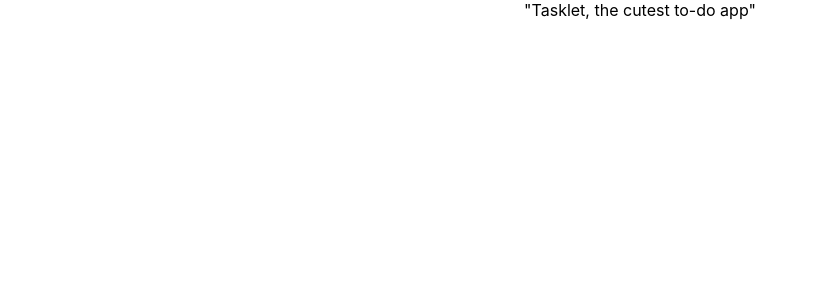
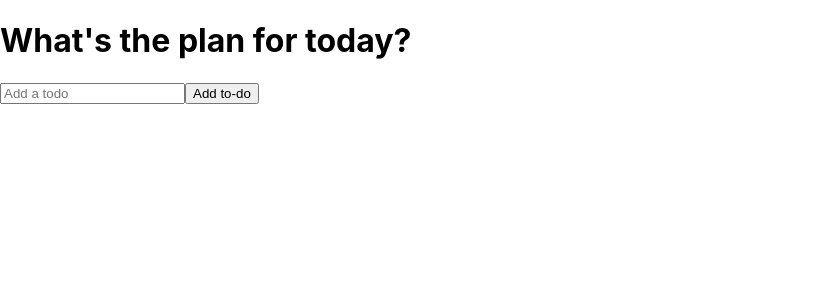
Before and after one commit to Sarronnn/taskletApp, a React (Create React App) app: page / in a window 1280 px wide. Shown: the top 300 px of the page, without its empty margins (0-818 px from the left). Built offline with nearby package versions, Linux system fonts and the light colour scheme.

Commit message:
Basic functionality works

```diff
--- a/package.json
+++ b/package.json
@@ -8,6 +8,7 @@
     "@testing-library/user-event": "^13.5.0",
     "react": "^18.2.0",
     "react-dom": "^18.2.0",
+    "react-icons": "^4.11.0",
     "react-scripts": "5.0.1",
     "uuid": "^9.0.1",
     "web-vitals": "^2.1.4"
--- a/src/App.js
+++ b/src/App.js
@@ -1,7 +1,13 @@
 import "./App.css";
+import TodoForm from "./components/TodoForm";
+import TodoList from "./components/TodoList";
 
 function App() {
-  return <div className="App">"Tasklet, the cutest to-do app"</div>;
+  return (
+    <div className="todo-app">
+      <TodoList />
+    </div>
+  );
 }
 
 export default App;
--- /dev/null
+++ b/src/components/Todo.js
@@ -0,0 +1,46 @@
+import React, { useState } from "react";
+import TodoForm from "./TodoForm";
+import { RiCloseCircleLine } from "react-icons/ri";
+import { TiEdit } from "react-icons/ti";
+
+function Todo({ todos, completeTodo, removeTodo, updateTodo }) {
+  const [edit, setEdit] = useState({
+    id: null,
+    value: "",
+  });
+
+  const submitUpdate = (value) => {
+    updateTodo(edit.id, value);
+    setEdit({
+      id: null,
+      value: "",
+    });
+  };
+
+  if (edit.id) {
+    return <TodoForm edit={edit} onSubmit={submitUpdate} />;
+  }
+  return todos.map((todo, index) => (
+    /**checks if to-do is complete or not*/
+    <div
+      className={todo.isComplete ? "todo-row complete" : "todo-row"}
+      key={index}
+    >
+      <div key={todo.id} onClick={() => completeTodo(todo.id)}>
+        {todo.text}
+      </div>
+      <div className="icons">
+        <RiCloseCircleLine
+          onClick={() => removeTodo(todo.id)}
+          className="date-icon"
+        />
+        <TiEdit
+          onClick={() => setEdit({ id: todo.id, value: todo.text })}
+          className="edit-icon"
+        />
+      </div>
+    </div>
+  ));
+}
+
+export default Todo;
--- /dev/null
+++ b/src/components/TodoForm.js
@@ -0,0 +1,39 @@
+import React, { useState } from "react";
+
+function TodoForm(props) {
+  /*The function that updates based on the user's input*/
+  const [input, setInput] = useState("");
+
+  const handleChange = (e) => {
+    setInput(e.target.value);
+  };
+
+  /*to prevent page from reloading upon clicking the submit button*/
+  const handleSubmit = (e) => {
+    e.preventDefault();
+
+    props.onSubmit({
+      /**Create an id: a random number times 10000 makes it unlikely to have the same id */
+      id: Math.floor(Math.random() * 10000),
+      text: input,
+    });
+    setInput("");
+  };
+  /*Lets create our form*/
+  return (
+    /*handleSubmit is called here so functions upon clicking/sumbitting*/
+    <form className="todo-form" onSubmit={handleSubmit}>
+      <input
+        type="text"
+        placeholder="Add a todo"
+        value={input}
+        name="text"
+        className="todo-input"
+        onChange={handleChange}
+      />
+      <button className="todo-button"> Add to-do</button>
+    </form>
+  );
+}
+
+export default TodoForm;
--- /dev/null
+++ b/src/components/TodoList.js
@@ -0,0 +1,59 @@
+import React, { useState } from "react";
+import TodoForm from "./TodoForm";
+import Todo from "./Todo";
+
+function TodoList() {
+  const [todos, setTodos] = useState([]);
+
+  const addTodo = (todo) => {
+    /**Handles the case where if nothing is typed, it is not added to your to-do list */
+    if (!todo.text || /^\s*$/.test(todo.text)) {
+      return;
+    }
+
+    const newTodos = [todo, ...todos];
+    /**set value to new to-dos */
+    setTodos(newTodos);
+  };
+
+  const updatedTodo = (todoId, newValue) => {
+    /**Handles the case where if nothing is typed, it is not added to your to-do list */
+    if (!newValue.text || /^\s*$/.test(newValue.text)) {
+      return;
+    }
+    /**If id is ==, set to new value, if not, set to item */
+    setTodos((prev) =>
+      prev.map((item) => (item.id === todoId ? newValue : item))
+    );
+  };
+
+  /**function to remove a tassk upon click */
+  const removeTodo = (id) => {
+    const removeArr = [...todos].filter((todo) => todo.id !== id);
+    setTodos(removeArr);
+  };
+
+  const completeTodo = (id) => {
+    let updatedTodos = todos.map((todo) => {
+      if (todo.id === id) {
+        todo.isComplete = !todo.isComplete;
+      }
+      return todo;
+    });
+    setTodos(updatedTodos);
+  };
+  return (
+    <div>
+      <h1>What's the plan for today?</h1>
+      <TodoForm onSubmit={addTodo} />
+      <Todo
+        todos={todos}
+        completeTodo={completeTodo}
+        removeTodo={removeTodo}
+        updatedTodo={updatedTodo}
+      />
+    </div>
+  );
+}
+
+export default TodoList;
```
Also changed, not shown: 1 other file (tests, documents, lock files or other folders).
